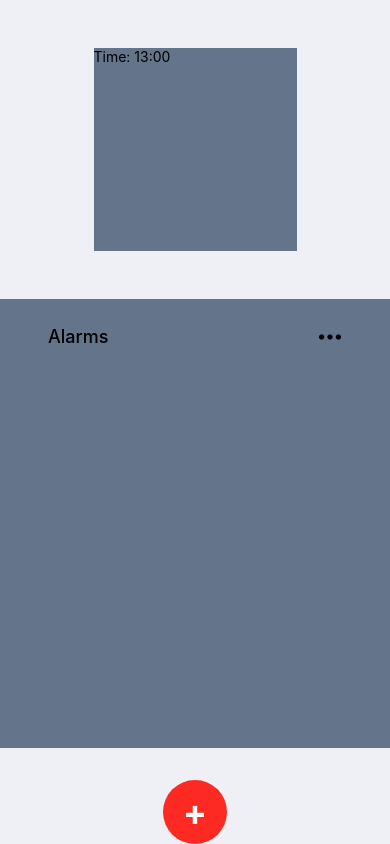
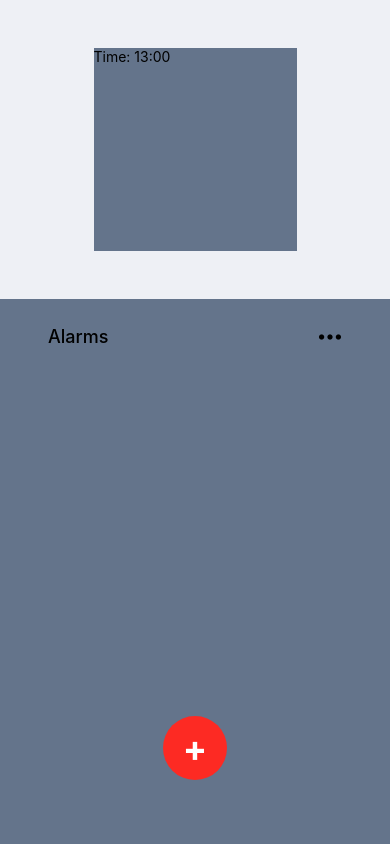
Before and after one commit to Youtmax654/AlarmQR, a React Native app: screen / in a window 390 px wide. Built offline with nearby package versions, Linux system fonts and the light colour scheme.

Commit message:
chore: set new alarm button position to absolute

```diff
--- a/components/NewAlarmBtn.tsx
+++ b/components/NewAlarmBtn.tsx
@@ -13,7 +13,7 @@ export const NewAlarmBtn = ({}: Props) => {
   };
 
   return (
-    <View className="mt-8">
+    <View className="m-8 absolute bottom-8">
       <Pressable
         className="w-16 h-16 rounded-full bg-primary items-center justify-center"
         onPress={handleNewAlarm}
```
